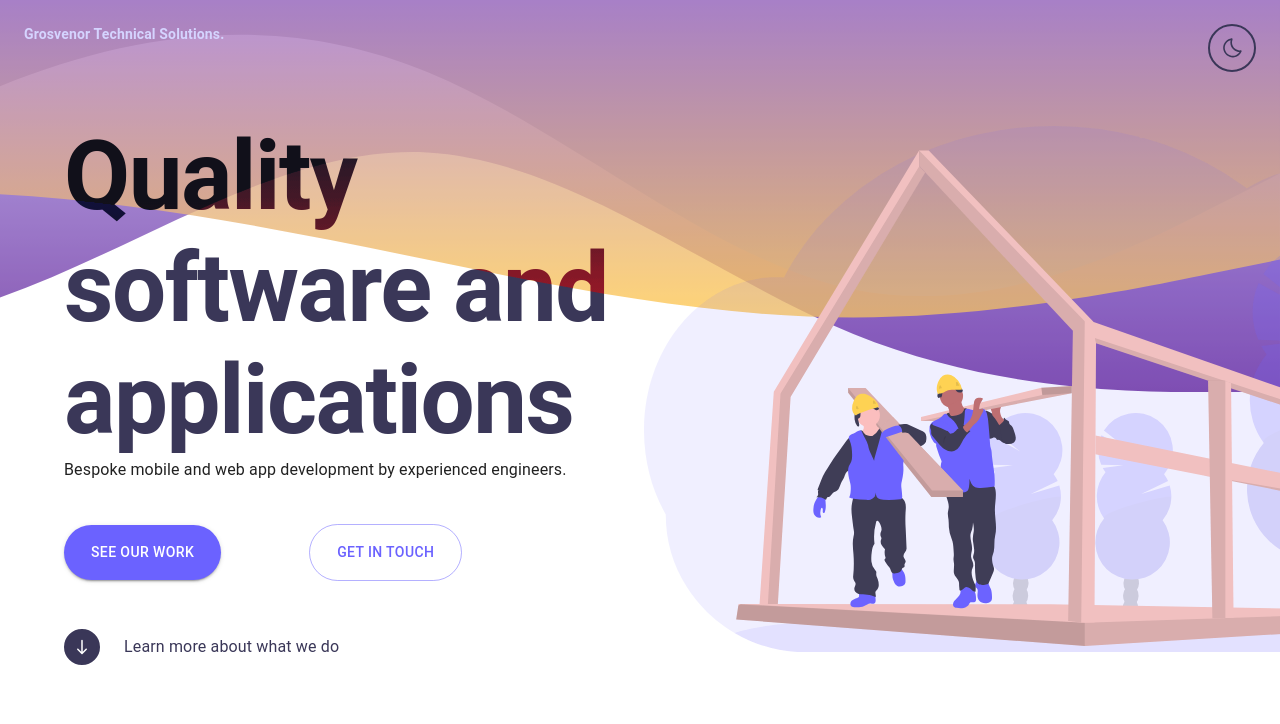
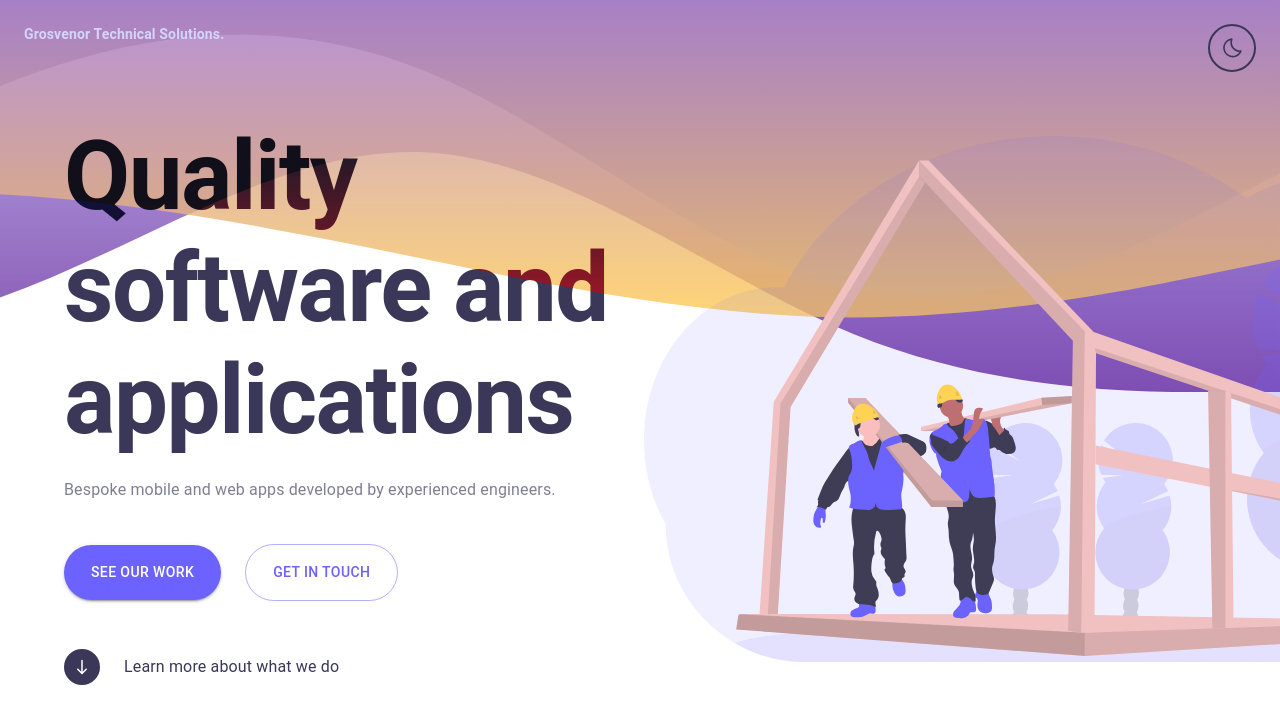
Before and after one commit to izabellewilding/grosvenor-tech-solutions-website, a React (Create React App) app: page / in a window 1280 px wide. Shown: the top 724 px of the page. Built offline with nearby package versions, Linux system fonts and the light colour scheme.

Commit message:
add subtitle styles

```diff
--- a/src/App.js
+++ b/src/App.js
@@ -17,6 +17,8 @@ const BannerWave = styled(Wave)`
 
 const StyledContainer = styled.div`
   padding-top: 6rem;
+  padding-left: 5vw;
+  padding-right: 5vw;
 `;
 
 function App() {
--- a/src/components/Hero.js
+++ b/src/components/Hero.js
@@ -10,8 +10,6 @@ const Grid = styled(BaseGrid)`
   display: flex;
   justify-content: center;
   align-items: center;
-  padding-left: 5vw;
-  padding-right: 5vw;
   padding-top: 3rem;
 
   @media ${(props) => props.theme.breakpoints.desktopUp} {
@@ -40,11 +38,16 @@ const MainGraphic = styled(Graphic)`
 const Title = styled(Typography)`
   font-weight: bold;
   color: ${(props) => props.theme.palette.secondary.main};
+  margin-bottom: 1.25rem;
 
   @supports not (-webkit-touch-callout: none) {
     mix-blend-mode: ${(props) =>
       props.theme.palette.type === "dark" ? "difference" : "color-burn"};
   }
+`;
+
+const Subtitle = styled(Typography)`
+  color: ${(props) => props.theme.palette.subtext.main};
 `;
 
 const LearnMoreCTAWrapper = styled.div`
@@ -92,9 +95,9 @@ export const Hero = () => {
       <Grid container spacing={1}>
         <StyledGridItem item xs={12} md={6}>
           <Title variant="h1">Quality software and applications</Title>
-          <Typography variant="subtitle1">
-            Bespoke mobile and web app development by experienced engineers.
-          </Typography>
+          <Subtitle variant="subtitle1">
+            Bespoke mobile and web apps developed by experienced engineers.
+          </Subtitle>
           <ButtonsContainer container spacing={3}>
             <Grid item>
               <RoundedButton variant="contained">See our work</RoundedButton>
--- a/src/theme/mui-theme.js
+++ b/src/theme/mui-theme.js
@@ -22,6 +22,9 @@ const lightTheme = createTheme({
     light: {
       main: "#FFFFFF",
     },
+    subtext: {
+      main: "#807f92",
+    },
     background: { default: "" },
   },
 });
@@ -40,11 +43,11 @@ const darkTheme = createTheme({
     light: {
       main: "#3a3758",
     },
-
+    subtext: {
+      main: "#ffffffc7",
+    },
     background: { default: "#1d1c32" },
   },
 });
 
 export { darkTheme, lightTheme };
-
-// export const muiTheme = responsiveFontSizes(theme);
```
